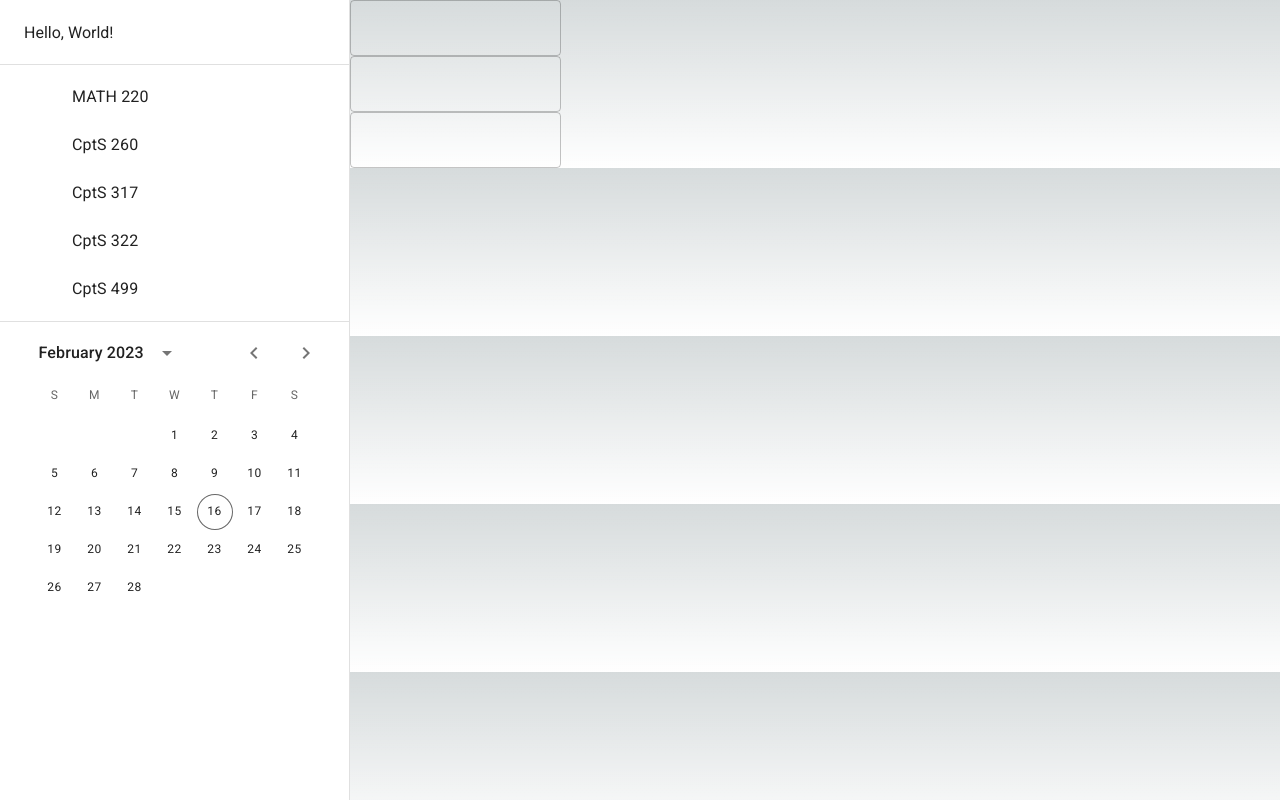
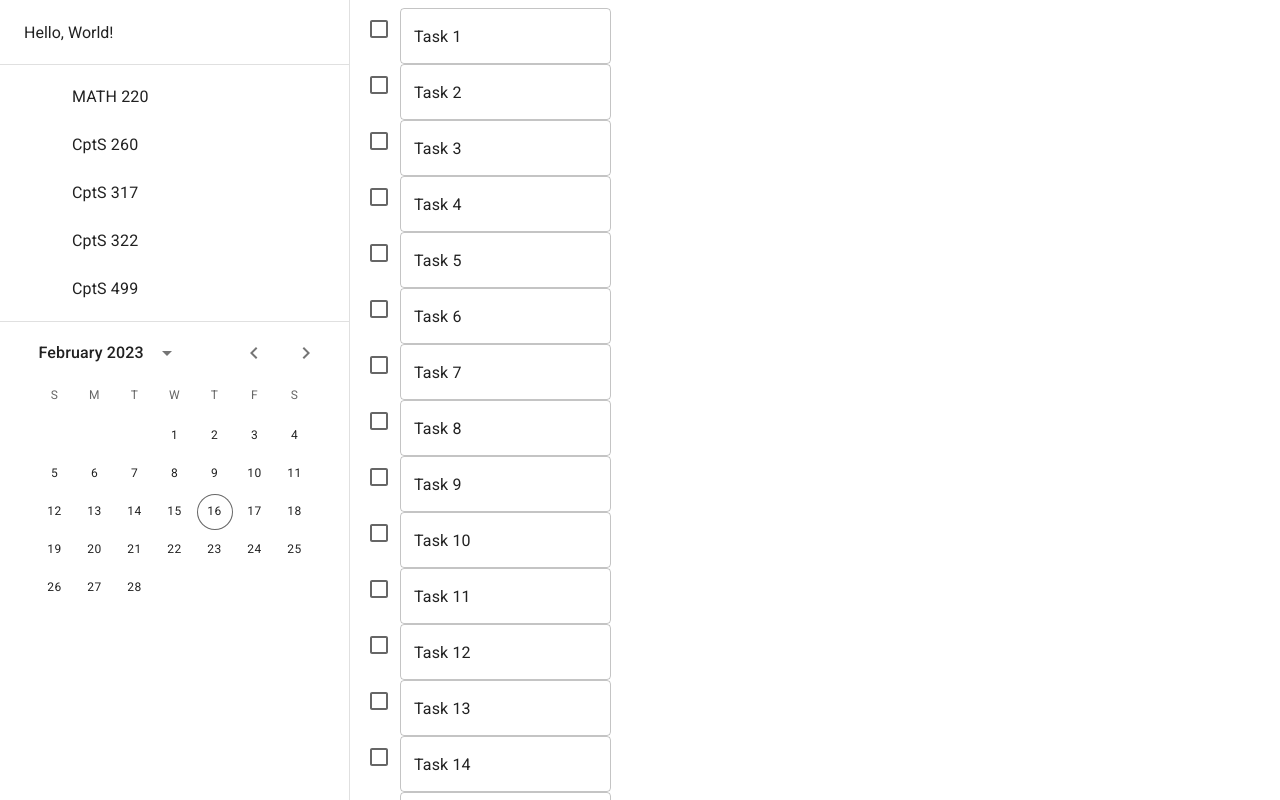
Before and after one commit to ethanvillalovoz/CPTS-322-Five-Guys-One-Chair, a Next.js app in the folder gptask/: page / in a window 1280 px wide. Shown: the top 800 px of the page. Built offline with nearby package versions, Linux system fonts and the light colour scheme.

Commit message:
Modified tasklist to have "Tasks", modified css

```diff
--- a/gptask/components/TaskList/TaskList.js
+++ b/gptask/components/TaskList/TaskList.js
@@ -1,14 +1,15 @@
 import TextField from '@mui/material/TextField';
+import Checkbox from '@mui/material/Checkbox';
 
 export default function TaskList({ tasks }) {
     return (
-        <>
+        <div >
             {tasks.map((task) => (
-                <div key={task}>
-                    {console.log(task)}
-                    <TextField>{task}</TextField>
+                <div className="horizontalParent" key={task}>
+                    <Checkbox />
+                    <TextField defaultValue={task} />
                 </div>
             ))}
-        </>
+        </div>
     );
 }
--- a/gptask/pages/index.js
+++ b/gptask/pages/index.js
@@ -14,8 +14,8 @@ export default function Home(props) {
 }
 
 export async function getStaticProps() {
-  // get it from the server?
-  const tasks = ['task 1', 'task 2', 'task 3'];
+  // okay cool... now let's get it from the server?
+  const tasks = Array(50).fill('Task ').map((x, y) => x + (y + 1));
 
   return {
       props: {
--- a/gptask/styles/globals.css
+++ b/gptask/styles/globals.css
@@ -1,111 +1,7 @@
-:root {
-  --max-width: 1100px;
-  --border-radius: 12px;
-  --font-mono: ui-monospace, Menlo, Monaco, 'Cascadia Mono', 'Segoe UI Mono',
-    'Roboto Mono', 'Oxygen Mono', 'Ubuntu Monospace', 'Source Code Pro',
-    'Fira Mono', 'Droid Sans Mono', 'Courier New', monospace;
-
-  --foreground-rgb: 0, 0, 0;
-  --background-start-rgb: 214, 219, 220;
-  --background-end-rgb: 255, 255, 255;
-
-  --primary-glow: conic-gradient(
-    from 180deg at 50% 50%,
-    #16abff33 0deg,
-    #0885ff33 55deg,
-    #54d6ff33 120deg,
-    #0071ff33 160deg,
-    transparent 360deg
-  );
-  --secondary-glow: radial-gradient(
-    rgba(255, 255, 255, 1),
-    rgba(255, 255, 255, 0)
-  );
-
-  --tile-start-rgb: 239, 245, 249;
-  --tile-end-rgb: 228, 232, 233;
-  --tile-border: conic-gradient(
-    #00000080,
-    #00000040,
-    #00000030,
-    #00000020,
-    #00000010,
-    #00000010,
-    #00000080
-  );
-
-  --callout-rgb: 238, 240, 241;
-  --callout-border-rgb: 172, 175, 176;
-  --card-rgb: 180, 185, 188;
-  --card-border-rgb: 131, 134, 135;
-}
-
-@media (prefers-color-scheme: dark) {
-  :root {
-    --foreground-rgb: 255, 255, 255;
-    --background-start-rgb: 0, 0, 0;
-    --background-end-rgb: 0, 0, 0;
-
-    --primary-glow: radial-gradient(rgba(1, 65, 255, 0.4), rgba(1, 65, 255, 0));
-    --secondary-glow: linear-gradient(
-      to bottom right,
-      rgba(1, 65, 255, 0),
-      rgba(1, 65, 255, 0),
-      rgba(1, 65, 255, 0.3)
-    );
-
-    --tile-start-rgb: 2, 13, 46;
-    --tile-end-rgb: 2, 5, 19;
-    --tile-border: conic-gradient(
-      #ffffff80,
-      #ffffff40,
-      #ffffff30,
-      #ffffff20,
-      #ffffff10,
-      #ffffff10,
-      #ffffff80
-    );
-
-    --callout-rgb: 20, 20, 20;
-    --callout-border-rgb: 108, 108, 108;
-    --card-rgb: 100, 100, 100;
-    --card-border-rgb: 200, 200, 200;
-  }
-}
-
-* {
-  box-sizing: border-box;
-  padding: 0;
-  margin: 0;
-}
-
-html,
-body {
-  max-width: 100vw;
-  overflow-x: hidden;
-}
-
-body {
-  color: rgb(var(--foreground-rgb));
-  background: linear-gradient(
-      to bottom,
-      transparent,
-      rgb(var(--background-end-rgb))
-    )
-    rgb(var(--background-start-rgb));
-}
-
 .container {
   margin-left: 350px;
 }
 
-a {
-  color: inherit;
-  text-decoration: none;
+.horizontalParent div {
+  display: inline-block;
 }
-
-@media (prefers-color-scheme: dark) {
-  html {
-    color-scheme: dark;
-  }
-}
```
